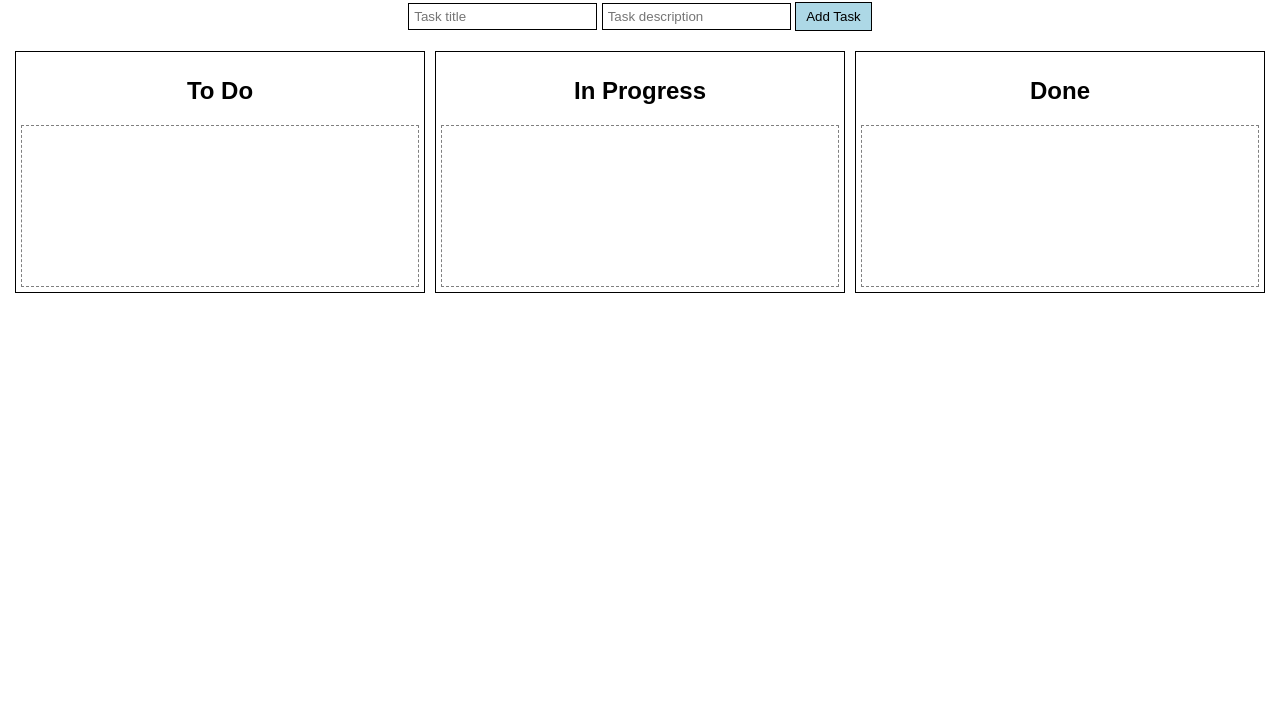
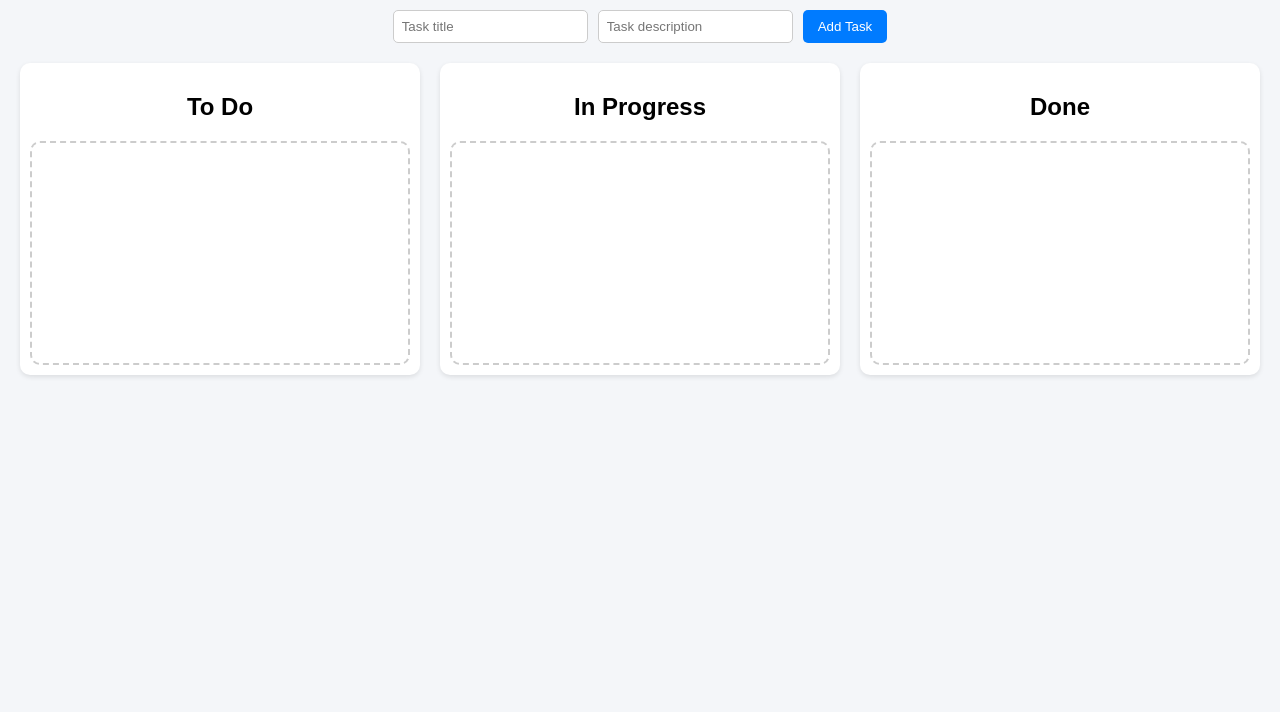
Before and after one commit to Prathamkaush/Kanban_Board, a plain HTML site: page frontend/index.html in a window 1280 px wide. Shown: the part 88-800 px from the top of the page. Drawn offline with Linux system fonts and the light colour scheme; no server answers.

Commit message:
Update style.css

```diff
--- a/frontend/style.css
+++ b/frontend/style.css
@@ -1,40 +1,53 @@
 body {
-  font-family: Arial;
+  font-family: Arial, sans-serif;
+  background: #f4f6f9;
   margin: 0;
-  padding: 10px;
+  padding: 20px;
 }
 
 h1 {
   text-align: center;
+  margin-bottom: 20px;
 }
 
 .task-form {
-  text-align: center;
-  margin-bottom: 15px;
+  display: flex;
+  justify-content: center;
+  gap: 10px;
+  margin-bottom: 20px;
 }
 
 .task-form input {
-  padding: 5px;
-  border: 1px solid black;
+  padding: 8px;
+  border-radius: 5px;
+  border: 1px solid #ccc;
 }
 
 .task-form button {
-  padding: 6px 10px;
-  background: lightblue;
-  border: 1px solid black;
+  padding: 8px 15px;
+  background: #007bff;
+  border: none;
+  border-radius: 5px;
+  color: white;
   cursor: pointer;
+}
+
+.task-form button:hover {
+  background: #0056b3;
 }
 
 .board {
   display: flex;
-  justify-content: space-between;
+  justify-content: space-around;
+  gap: 20px;
 }
 
 .column {
   flex: 1;
-  border: 1px solid black;
-  margin: 5px;
-  padding: 5px;
+  background: white;
+  padding: 10px;
+  border-radius: 10px;
+  box-shadow: 0 2px 5px rgba(0,0,0,0.1);
 }
 
 .column h2 {
@@ -42,19 +55,32 @@ h1 {
 }
 
 .task-list {
-  min-height: 150px;
-  border: 1px dashed gray;
-  padding: 5px;
+  min-height: 200px;
+  padding: 10px;
+  border: 2px dashed #ccc;
+  border-radius: 10px;
 }
 
 .task {
-  background: #eee;
-  padding: 5px;
-  margin-bottom: 5px;
-  border: 1px solid gray;
+  background: #f8f9fa;
+  padding: 10px;
+  margin-bottom: 10px;
+  border-radius: 8px;
+  cursor: grab;
+  border: 1px solid #ddd;
+  display: flex;
+  justify-content: space-between;
+  align-items: center;
 }
 
-.task button {
+.task-actions button {
+  background: none;
+  border: none;
+  cursor: pointer;
   margin-left: 5px;
-  font-size: 12px;
+  font-size: 14px;
 }
+
+.task-actions button:hover {
+  opacity: 0.7;
+}
```
